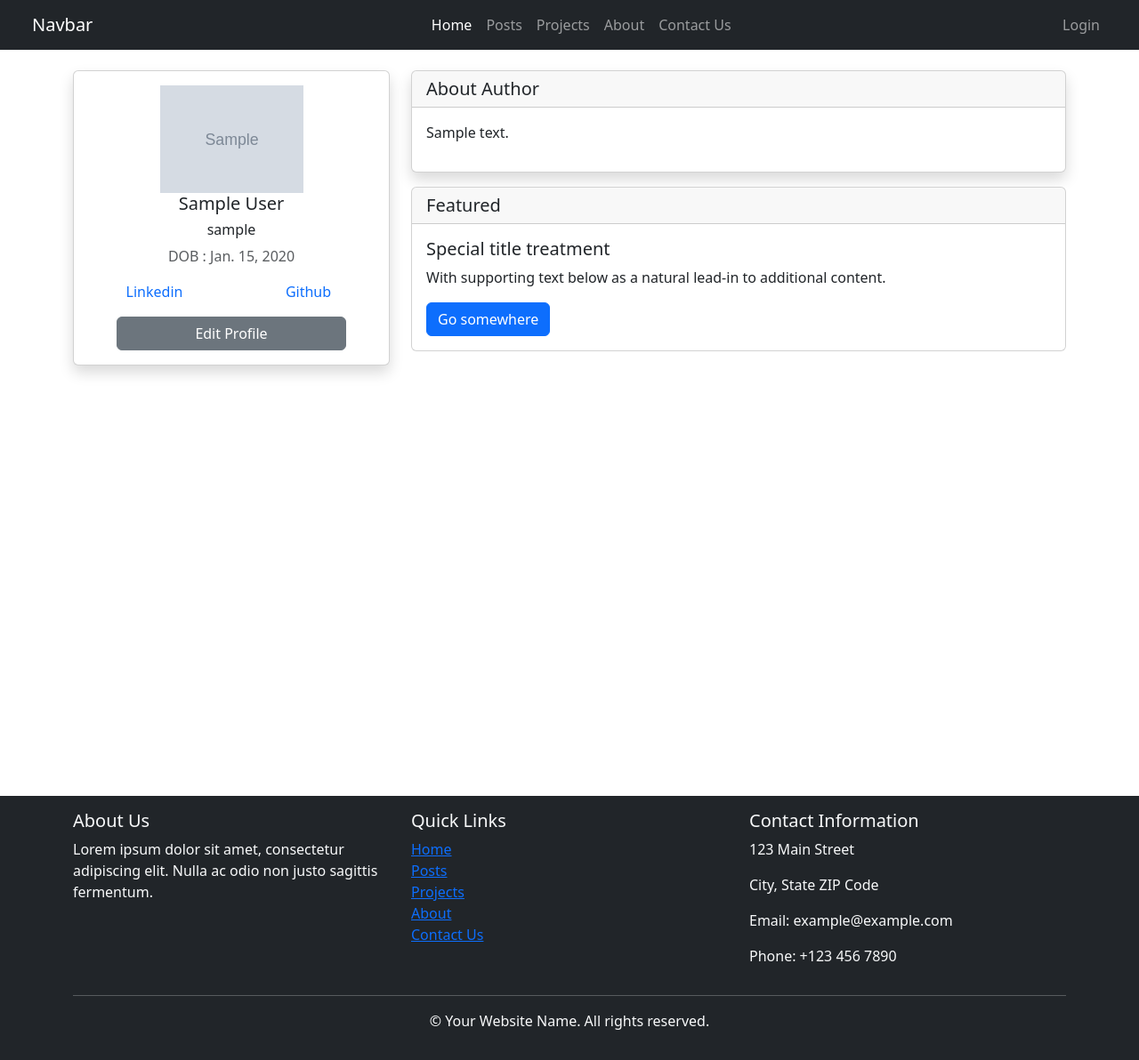
After one commit to YogeshAmbhore/webapp, a Django app: page /demo/1 in a window 1280 px wide. The commit adds this page. Shown: the whole page at 89% size. Run offline with Django 4.2, Linux system fonts and the light colour scheme; tables that the repository leaves empty hold one stand-in row (values such as "Sample post"); grey boxes marked "Sample" are stand-in pictures; some libraries are stand-ins or nearby versions.

Commit message:
added comment delete code logic and started working on user profile

```diff
--- a/blog/templates/blog/base.html
+++ b/blog/templates/blog/base.html
@@ -30,7 +30,7 @@
                         <a class="nav-link" href="#">Projects</a>
                     </li>
                     <li class="nav-item">
-                        <a class="nav-link" href="#">About</a>
+                        <a class="nav-link" href="{% url 'demo' request.user.id %}">About</a>
                     </li>
                     <li class="nav-item">
                         <a class="nav-link" href="#">Contact Us</a>
@@ -41,6 +41,8 @@
                     <li class="nav-item dropdown">
                         <a class="nav-link dropdown-toggle" role="button" data-bs-toggle="dropdown" aria-expanded="false">Welcome {{ user.first_name }}</a>
                         <ul class="dropdown-menu">
+                            <li><a class="dropdown-item" href="{% url 'demo' request.user.id %}">Profile</a></li>
+                            <li><hr class="dropdown-divider"></li>
                             <li><a class="dropdown-item" href="{% url 'user-logout' %}">Logout</a></li>
                           </ul>
                     </li>
--- a/blog/templates/blog/index.html
+++ b/blog/templates/blog/index.html
@@ -11,14 +11,14 @@
             <div class="card-body">
                 <h5 class="card-title">{{ blog.title }}</h5>
                 <div class="d-flex justify-content-start align-items-center text-muted">
-                    <h6 class="m-0">{{ blog.author.full_name }}</h6>
+                    <a href="{% url 'demo' request.user.id %}" class="text-decoration-none"><h6 class="m-0">{{ blog.author.full_name }}</h6></a>
                     <span class="ms-2">{{ blog.created_on }}</span>
                 </div>
                 <!-- <p class="card-text">{{ blog.snippets | truncatechars:200 | safe }}</p> -->
                 <p class="card-text">{{ blog.snippet | slice:200 | safe }}</p>
                 <a href="{% url 'detail' blog.pk %}" class="btn btn-primary">Read More</a>
                 {% if request.user == blog.author %}
-                <a href="{% url 'update-post' blog.pk %}" class="btn btn-success">Edit</a>
+                <a href="{% url 'update-post' blog.pk %}" class="btn btn-secondary">Edit</a>
                 <a href="{% url 'delete-post' blog.pk %}" class="btn btn-danger">Delete</a>
                 {% endif %}
 
--- /dev/null
+++ b/blog/templates/blog/profile.html
@@ -0,0 +1,57 @@
+{% extends 'blog/base.html' %}
+
+{% block title %} Home {% endblock %}
+
+{% block content %}
+<div class="row">
+    <div class="col-4">
+        <div class="card mb-3 card shadow">
+            <!-- <h5 class="card-header">Featured</h5> -->
+            <div class="card-body">
+                <div class="text-center">
+                    <img src="{{ profile.user.profile_picture.url }}" alt="{{ blog.header_image.caption }}"
+                        class="img-fluid" style="width: 50%; height: 50%;">
+                </div>
+                <div class="text-center">
+                    <h5 class="card-title">{{ profile.user.full_name }}</h5>
+                    <h6 class="card-title">{{ profile.user.username }}</h6>
+                    <p class="text-muted">DOB : {{ profile.date_of_birth }}</p>
+                </div>
+                <div class="row">
+                    <div class="col text-center">
+                        <a href="#" class="text-decoration-none"><i class="fab fa-linkedin"></i> Linkedin</a>
+                    </div>
+                    <div class="col text-center">
+                        <a href="#" class="text-decoration-none"><i class="fab fa-github"></i> Github</a>
+                    </div>
+                </div>
+                <div class="text-center">
+                    <a href="#" class="btn btn-secondary btn-block mt-3" style="width: 80%;">Edit Profile</a>
+                </div>
+            </div>
+
+        </div>
+
+    </div>
+    <div class="col-8">
+        <div class="card mb-3 card shadow">
+            <h5 class="card-header">About Author</h5>
+            <div class="card-body">
+                <!-- <h5 class="card-title">About Author</h5> -->
+
+                <p>{{ profile.bio }}</p>
+            </div>
+        </div>
+
+        <div class="card mb-3">
+            <h5 class="card-header">Featured</h5>
+            <div class="card-body">
+                <h5 class="card-title">Special title treatment</h5>
+                <p class="card-text">With supporting text below as a natural lead-in to additional content.</p>
+                <a href="#" class="btn btn-primary">Go somewhere</a>
+            </div>
+        </div>
+    </div>
+</div>
+
+{% endblock %}
--- a/blog/urls.py
+++ b/blog/urls.py
@@ -1,7 +1,8 @@
 from django.urls import path
-from .views import home, blog_detail, create_blog, update_blog, delete_blog, user_login, user_logout, user_signup
+from .views import home, blog_detail, create_blog, update_blog, delete_blog, user_login, user_logout, user_signup, demo, update_comment, delete_comment
 
 urlpatterns = [
+    path('demo/<int:pk>', demo, name='demo'),
     path('', home, name='home'),
     path('blog_detail/<int:pk>', blog_detail, name='detail'),
     path('create-post', create_blog, name='create-post'),
@@ -10,4 +11,6 @@ urlpatterns = [
     path('user-login', user_login, name='user-login'),
     path('user-logout', user_logout, name='user-logout'),
     path('user-signup', user_signup, name='user-signup'),
+    path('update-comment/<int:pk>', update_comment, name='update-comment'),
+    path('delete-comment/<int:pk>', delete_comment, name='delete-comment'),
 ]
--- a/blog/views.py
+++ b/blog/views.py
@@ -1,4 +1,4 @@
-from django.shortcuts import render, HttpResponse, redirect, get_object_or_404
+from django.shortcuts import render, HttpResponse, redirect, get_object_or_404, reverse
 from .models import Post, Profile, CustomUser, Comment, Tag
 from .forms import PostCreationForm, CustomUserCreationForm, CommentFrom
 from django.core.paginator import Paginator
@@ -41,7 +41,8 @@ def blog_detail(request, pk):
                 comment.post = blog
                 comment.author = request.user
                 comment.save()
-                return redirect(f'/blog_detail/{pk}')
+                return_url = reverse('detail', args=[pk])
+                return redirect(return_url)
         else:
             return redirect('user-login')
 
@@ -138,6 +139,47 @@ def user_logout(request):
     messages.error(request, 'User was logged out')
     return redirect('home')
 
+def update_comment(request, pk):
+    try:
+        comment = Comment.objects.get(id=pk, author=request.user)
+        form = CommentFrom(instance=comment)
+        post_id = comment.post.id
+
+        if request.method == 'POST':
+            form = CommentFrom(request.POST, instance=comment)
+            if form.is_valid():
+                form.save()
+                return_url = reverse('detail', args=[post_id])
+                return redirect(return_url)
+
+            context = {"form": form}
+            return render(request, 'blog/detail.html', context=context)
+
+        return_url = reverse('detail', args=[post_id])
+        return redirect(return_url)
+
+    except Comment.DoesNotExist:
+        return render(request, 'blog/404.html', status=404)
+
+
+@login_required(login_url='user-login')
+def delete_comment(request, pk):
+    try:
+        obj = Comment.objects.get(id=pk, author=request.user)
+    except Comment.DoesNotExist:
+        return HttpResponse("Comment not found or you are not the author.")
+
+    post_id = obj.post.id
+    obj.delete()
+    return_url = reverse('detail', args=[post_id])
+    return redirect(return_url)
+
+
+def demo(request, pk):
+    profile = Profile.objects.get(id=pk)
+    context = {"profile": profile}
+    return render(request, 'blog/profile.html', context=context)
+
 #Custom User Login Function
 """
 def user_login(request):
```
Also changed, not shown: blog/models.py (+8 -8 lines), blog/templates/blog/detail.html (+4 -4 lines), media/profile/profile.webp (added).
